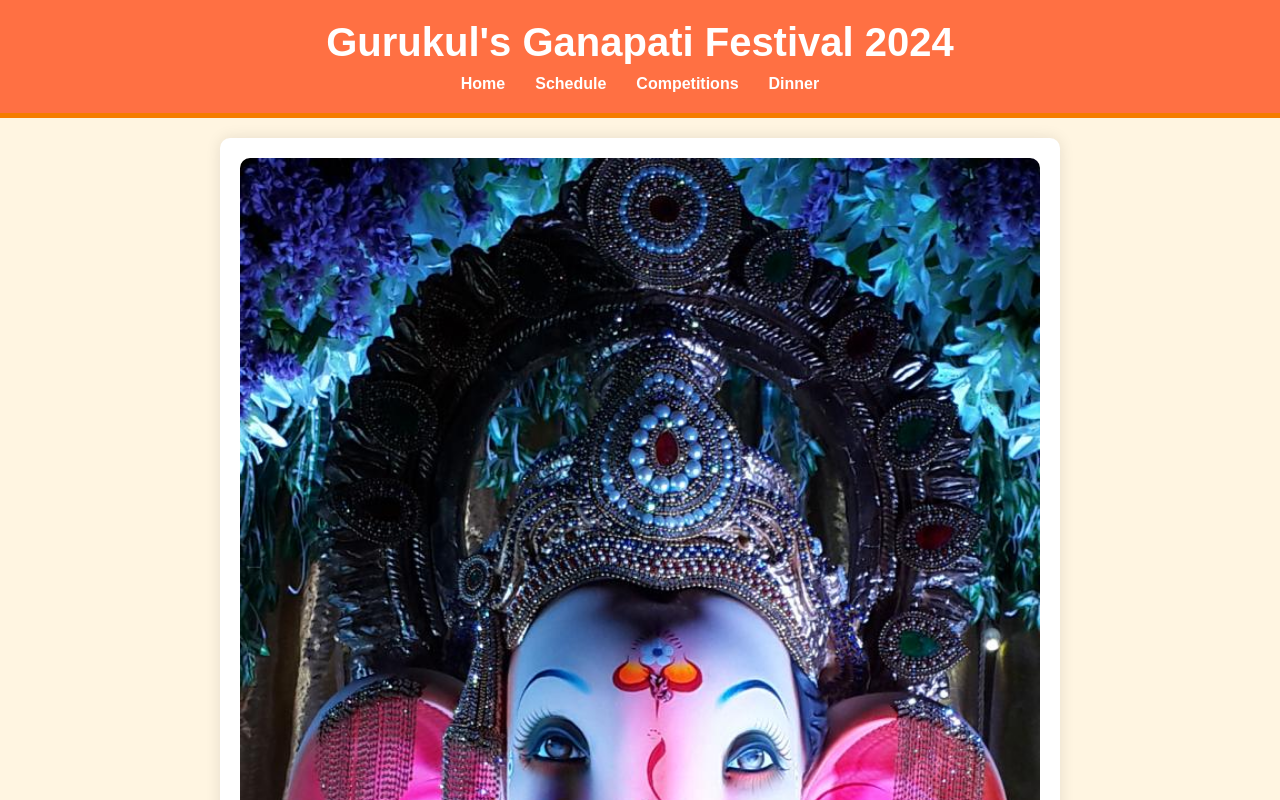
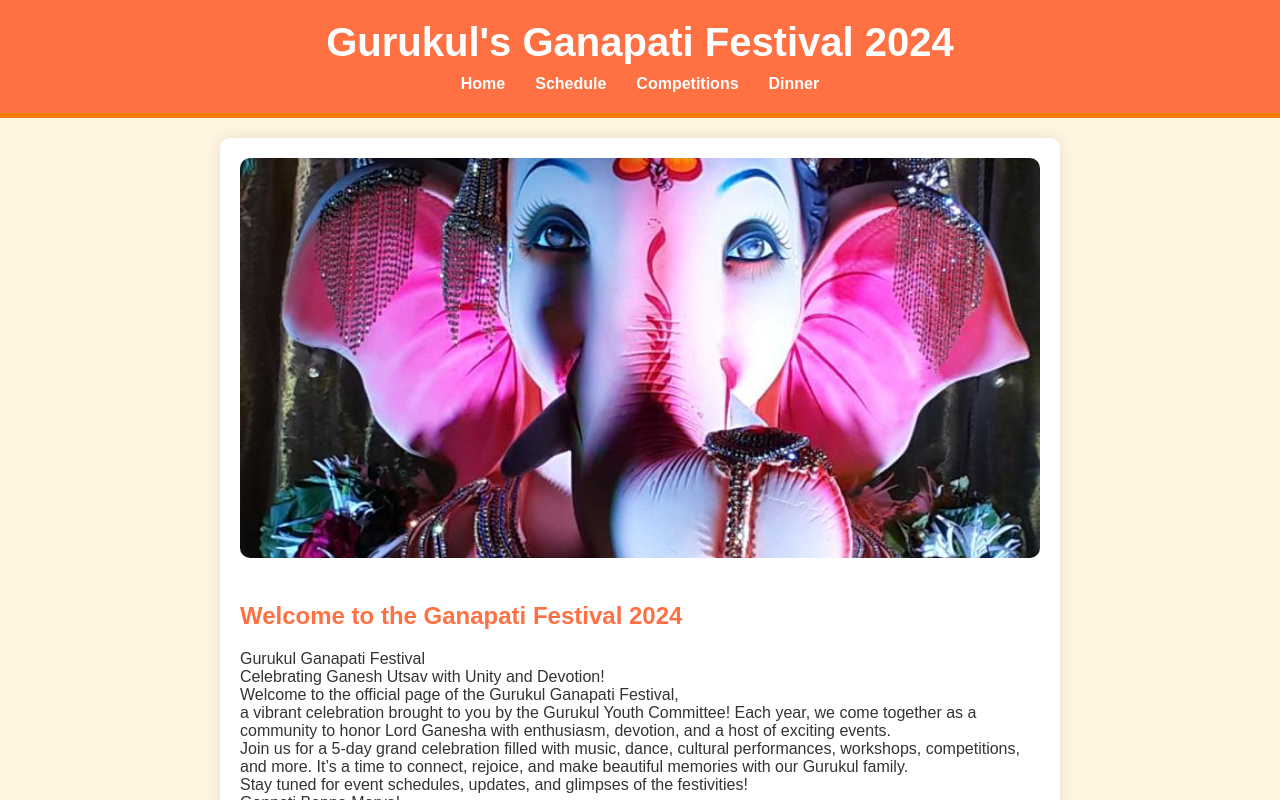
Before and after one commit to vinit6515/Gurukul-Ganpati, a React (Create React App) app: page / in a window 1280 px wide. Shown: the top 800 px of the page. Built offline with nearby package versions, Linux system fonts and the light colour scheme.

Commit message:
image handling and bio change

```diff
--- a/src/App.css
+++ b/src/App.css
@@ -1,5 +1,4 @@
-/* src/App.css */
-
+/* Global Styles */
 body {
   font-family: 'Arial', sans-serif;
   margin: 0;
@@ -46,10 +45,22 @@ nav a:hover {
   box-shadow: 0 0 15px rgba(0, 0, 0, 0.1);
 }
 
-h2 {
+/* Headings */
+h2, h3 {
   color: #ff7043;
 }
 
+.banner-image {
+  width: 100%;
+   /* Limit width for desktop */
+  height: auto;
+  max-height: 400px; /* Limit the maximum height */
+  border-radius: 10px;
+  margin-bottom: 20px;
+  object-fit: cover; /* Ensures the image scales properly */
+}
+
+/* Competition Cards */
 .competition-card {
   background-color: #fff8e7;
   padding: 15px;
@@ -58,6 +69,7 @@ h2 {
   border-radius: 8px;
 }
 
+/* Dinner List */
 .dinner-list {
   list-style: none;
   padding: 0;
@@ -70,12 +82,7 @@ h2 {
   border-radius: 5px;
 }
 
-.banner-image {
-  width: 100%;
-  border-radius: 10px;
-  margin-bottom: 20px;
-}
-
+/* Schedule Table */
 .schedule-table {
   width: 100%;
   border-collapse: collapse;
@@ -93,69 +100,7 @@ h2 {
   color: white;
 }
 
-footer {
-  text-align: center;
-  padding: 10px;
-  background-color: #ff7043;
-  color: white;
-  border-top: 5px solid #f57c00;
-  margin-top: 20px;
-}
-img {
-  height: min-content;
-}
-/* src/App.css */
-
-body {
-  font-family: 'Arial', sans-serif;
-  margin: 0;
-  padding: 0;
-  background-color: #fff5e1;
-  color: #333;
-}
-
-header {
-  background-color: #ff7043;
-  padding: 20px;
-  text-align: center;
-  color: white;
-  border-bottom: 5px solid #f57c00;
-}
-
-header h1 {
-  margin: 0;
-  font-size: 2.5em;
-}
-
-nav {
-  margin-top: 10px;
-}
-
-nav a {
-  margin: 0 15px;
-  text-decoration: none;
-  color: white;
-  font-weight: bold;
-}
-
-nav a:hover {
-  color: #ffcc00;
-}
-
-.container {
-  width: 80%;
-  max-width: 800px;
-  margin: 20px auto;
-  background-color: white;
-  padding: 20px;
-  border-radius: 10px;
-  box-shadow: 0 0 15px rgba(0, 0, 0, 0.1);
-}
-
-h2, h3 {
-  color: #ff7043;
-}
-
+/* Menu Section */
 .menu-section h4 {
   color: #f57c00;
   margin-top: 20px;
@@ -176,6 +121,7 @@ h2, h3 {
   color: #333;
 }
 
+/* Contact Section */
 .contact-section {
   background-color: #ffede0;
   padding: 15px;
@@ -190,6 +136,7 @@ h2, h3 {
   color: #333;
 }
 
+/* Footer */
 footer {
   text-align: center;
   padding: 10px;
@@ -198,3 +145,11 @@ footer {
   border-top: 5px solid #f57c00;
   margin-top: 20px;
 }
+
+/* Image adjustment for smaller screens */
+@media (max-width: 768px) {
+  .banner-image {
+    max-width: 100%; /* Makes image full width on smaller screens */
+    max-height: 250px; /* Adjust height for smaller screens */
+  }
+}
--- a/src/components/Home.js
+++ b/src/components/Home.js
@@ -8,7 +8,16 @@ const Home = () => {
       <img src={ganapatiImage}  alt="Ganapati Festival" className="banner-image" />
       <h2>Welcome to the Ganapati Festival 2024</h2>
       <p>
-        Join us in celebrating the auspicious Ganapati Festival in our society premises from 7th to 11th September 2024.
+      Gurukul Ganapati Festival <br></br>
+Celebrating Ganesh Utsav with Unity and Devotion!<br></br>
+
+Welcome to the official page of the Gurukul Ganapati Festival,<br></br> a vibrant celebration brought to you by the Gurukul Youth Committee! Each year, we come together as a community to honor Lord Ganesha with enthusiasm, devotion, and a host of exciting events.<br></br>
+Join us for a 5-day grand celebration filled with music, dance, cultural performances, workshops, competitions, and more. It’s a time to connect, rejoice, and make beautiful memories with our Gurukul family.<br></br>
+
+Stay tuned for event schedules, updates, and glimpses of the festivities!<br></br>
+
+Ganpati Bappa Morya!<br></br>
+Organized by the Gurukul Youth Committee
       </p>
       <p>
         Experience the joy, cultural events, competitions, and delicious dinners with your loved ones. Stay tuned for the detailed schedule of events!
```
